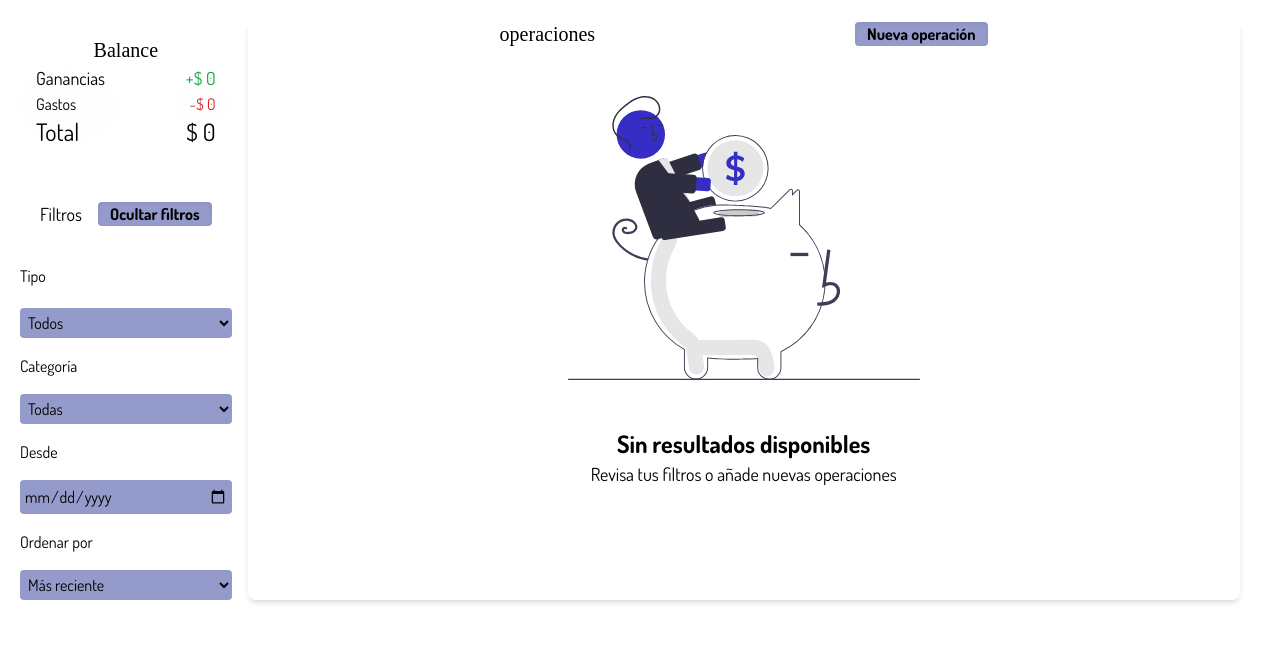
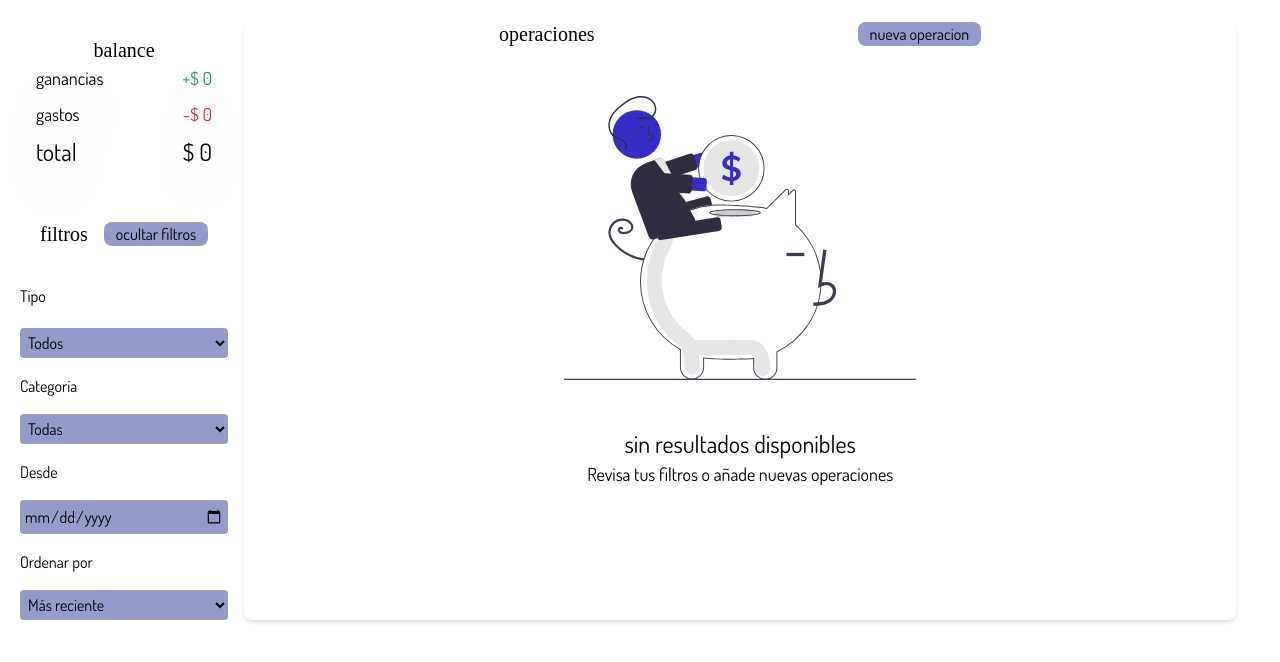
Before and after one commit to yakairi/Ahorradas, a plain HTML site: page index.html in a window 1280 px wide. Drawn offline with nearby package versions, Linux system fonts and the light colour scheme; a web font is replaced by a local one.

Commit message:
cambio de nombre al archivo js edicion del archivo html correccion de cierre de etiquetas y elimiacion de estilos y etiquetas que tenia por demas

```diff
--- a/index.html
+++ b/index.html
@@ -12,7 +12,6 @@
 <script>
 
     tailwind.config = {
-    darkMode: "class",
     theme: {
     extend: {
 
@@ -36,24 +35,25 @@
 
 
 <main class="flex justify-center flex-wrap w-full h-full gap-4 items-center p-5">
- <!-- seccin inicial balance  -->
+
 
 
 <section  class="flex  flex-wrap w-full h-full gap-4"><!--inicio seccion contenedor -->
 
 <div class="flex flex-col   gap-4 "><!-- inicio div contenedor  -->
+<!-- contebedores principales -->
+<!-- +++++++++++++++++++++++++++++++++++++++++++++ -->
 
+                 <div class="p-4">  <!-- contenedor balance  -->
 
-<div class="p-4"><!-- div contenedor balace -->
+                     <h2 class="font-serif text-xl text-center"> balance</h2>
 
-              <h2 class="font-serif text-xl text-center">Balance</h2>
+                <div class="text-lg flex flex-col gap-2  drop-shadow-2xl" > <!--  balance  -->
 
-     <div class="text-lg flex flex-col gap-2  drop-shadow-2xl ">
-
-            <div class="flex columns-2 justify-between  ">
+                    <div class="flex columns-2 justify-between"><!-- ganacias  -->
 
                         <div>
-                         <h3>Ganancias</h3>
+                            <h3>ganancias</h3>
                         </div>
 
                         <div class="text-green-600">
@@ -61,78 +61,59 @@
                            <span>+$</span>
                            <span>0</span>
                         </div>
-          </div>
+
+                    </div><!-- fin ganancias  -->
+
+                <div class="flex columns-2 justify-between"><!-- gastos  -->
+                    <div>
+                        <h3>gastos</h3>
                     </div>
 
-    <div class="flex columns-2 justify-between">
+                    <div class="text-red-600" >
+                        <span>-$</span>
+                        <span>0</span>
+                    </div>
+                </div><!-- fin gastos  -->
+
+                <div class="flex columns-2 justify-between text-2xl "><!--total -->
 
                     <div>
-
-            <h3>Gastos</h3>
-
-        </div>
-
-        <div class="text-red-600">
-
-            <span>-$</span>
-
-            <span>0</span>
-
-        </div>
-
-    </div>
-
-    <div class="flex columns-2 justify-between text-2xl ">
-
-        <div>
-
-            <h3>Total</h3>
-
+                        <h3>total</h3>
                     </div>
 
                     <div>
-
-            <span>$</span>
-
-            <span>0</span>
-
+                        <spa>$</spa>
+                        <spa>0</spa>
                     </div>
 
-    </div>
+                </div><!-- fin total  -->
 
-
-
-</div><!-- fin div contenedor balance -->
-
+            </div> <!-- fin balance  -->
+        </div> <!--fin contenedor balance  -->
 
 
  <!--        FILTROS         -->
 
  <!--seccion filtros -->
 
- <!-- <section class="p-4 shadow-md rounded bg-primary bg-opacity-5 backdrop-filter backdrop-blur-lg flex justify-between flex-col dark:shadow-[#c8d6bf] gap-2"> -->
 
-    <div class="flex columns-2 justify-between gap-4 items-center p-5">
+   <div class="flex columns justify-between gap-4 items-center p-5" >  <!-- contenedor filtros -->
+
 
            <div>
-
-                    <h2 class="font-sans text-lg">Filtros</h2>
-
+               <h2 class="font-serif text-xl ">filtros</h2>
            </div>
 
-                <div>
-
-                <button class="px-3 rounded hover:text-dark bg-primary dark:text-light hover:bg-secondary shadow-inner font-bold dark:bg-secondary dark:hover:bg-dark dark:hover:text-secondary">
-                  Ocultar filtros
-                </button>
-
-            </div>
-
-        </div>
+           <div class="px-3 rounded-lg hover:text-dark bg-primary  hover:bg-secondary   "> <!-- boton ocultar filtros -->
+             <button>ocultar filtros</button>
+           </div><!-- boton ocultar filtros -->
 
 
-    <div class="flex flex-col gap-5">
-              <!-- INPUT FILTRO TIPO -->
+  </div> <!--fin contenedor filtros  -->
+
+
+    <div class="flex flex-col gap-5">    <!-- inputs tipo filtro-->
+
 
               <label for="type-filters">Tipo</label>
 
@@ -141,41 +122,37 @@
                 <option value="GASTOS">Gasto</option>
                 <option value="GANANCIA">Ganancia</option>
            </select>
+    </div>    <!-- fin inputs tipo filtro-->
+
+ <!-- ++++++++++++++++++++++++++++++++++++++++++++++++++++++++++++++++++++++++++++ -->
+<!-- inputs filtros categorias-->
+
+           <label for="type-category">Categoría</label>
+
+                  <select name="categorias" id="type-category" class="bg-primary rounded p-1 hover:bg-accent ">
+
+                    <option value="Todas">Todas</option>
+                    <option value="Comida">Comida</option>
+                    <option value="Servicio">Servicio</option>
+                    <option value="Salidas">Salidas</option>
+                    <option value="Educación">Educación</option>
+                    <option value="Transporte">Transporte</option>
+
+                  </select>       <!--fin inputs filtros categorias-->
 
 
-   </div>
-
- <!-- INPUT FILTRO CATEGORIA -->
-<label for="type-category">Categoría</label>
-
-<select name="categorias" id="type-category" class="bg-primary rounded p-1 hover:bg-accent dark:bg-secondary dark:text-light dark:hover:bg-dark">
-
-      <option value="Todas">Todas</option>
-
-      <option value="Comida">Comida</option>
-
-      <option value="Servicio">Servicio</option>
-
-      <option value="Salidas">Salidas</option>
-
-      <option value="Educación">Educación</option>
-
-      <option value="Transporte">Transporte</option>
-
-</select>
-
-<!-- INPUT FILTRO FECHA-->
+<!-- ++++++++++++++++++++++++++++++++++++++++++++++++++++++++++++++++++++++++++++++++++++ -->
+<!-- inputs filtros tipo fecha-->
 
            <label for="expense-date">Desde</label>
 
-     <input id="expense-date" type="date" name="date" class="bg-primary rounded p-1 hover:bg-accent dark:bg-secondary " />
+              <input id="expense-date" type="date" name="date" class="bg-primary rounded p-1 hover:bg-accent  " />
 
               <!-- INPUT ORDENAR POR-->
 
                <label for="order-expense">Ordenar por</label>
 
-         <select  name="Ordenar" id="order-expense" class="bg-primary rounded p-1 hover:bg-accent dark:bg-secondary  ">
-
+                  <select  name="Ordenar" id="order-expense" class="bg-primary rounded p-1 hover:bg-accent  ">
 
                      <option value="Más reciente">Más reciente</option>
                      <option value="Más antiguo">Más antiguo</option>
@@ -186,50 +163,50 @@
 
                   </select>
 
-            </div>
-<!-- </section> fin seccion filtros -->
+</div><!-- fin inputs filtros -->
 
-        </div>
 
 <!-- seccion operaciones -->
 
-<section class="shadow-md w-4/5 rounded-lg bg-[#fff] justify-center ">
+              <div class="shadow-md w-4/5 rounded-lg bg-[#fff] justify-center "> <!-- seccion operaciones -->
 
-<div class="flex columns-2 justify-evenly gap-2 items-center"><!-- div contenedor operaciones -->
+                  <div class="flex columns-2 justify-evenly gap-2 items-center"> <!-- contenedor operaciones -->
 
-     <div >
-
-        <h2 class="font-serif text-xl">operaciones</h2>
+                    <div>
+                        <h2  class="font-serif text-xl">operaciones</h2>
                     </div>
-  <!-- boton nueva operacion -->
-    <div >
-
-        <button  class="gap-2  items-center flex w-full px-3 rounded hover:text-dark bg-primary dark:text-light hover:bg-secondary shadow-inner font-bold dark:bg-secondary dark:hover:bg-dark dark:hover:text-secondary">
+                    <div>
+                        <button class=" px-3 rounded-lg  bg-primary  hover:bg-secondary" >
+                            nueva operacion
+                        </button>
+                    </div>
 
 
-         Nueva operación
+                  </div> <!--fin contenedor operaciones -->
+<!-- +++++++++++++++++++++++++++++++++++++++++++++++++++++++++++++++++++++++++++++++++++++++ -->
+ <div class="flex flex-col justify-center items-center"><!-- contenedor imagen operaciones -->
 
+                     <div class="flex  justify-center my-8 p-4 w-96 ">
+                        <img src="imagenes/undraw_savings_re_eq4w.svg" alt="imagen representativa">
                      </div>
-</div> <!-- div contenedor operaciones -->
-   <div class="flex flex-col justify-center items-center">
 
-        <div class="flex w-96 justify-center my-8 p-4">
+                 </div><!--fin contenedor imagen operaciones -->
 
-           <img src="imagenes/undraw_savings_re_eq4w.svg" alt="">
+                 <div class="flex flex-col font-sans justify-center text-center" ><!-- contenedor texto operaciones -->
 
-       </div>
-       <div class="flex flex-col justify-center text-center">
-              <div class="text-2xl font-bold">
-                <h2>Sin resultados disponibles</h2>
+                    <div  class="text-2xl ">
+                        <p>sin resultados disponibles</p>
+
                     </div>
                     <div class="text-lg">
                         <p>Revisa tus filtros o añade nuevas operaciones</p>
                     </div>
-            </div>
-   </div>
+
+                 </div><!-- contenedor texto operaciones -->
+
+               </div>   <!-- fin seccion operaciones -->
 
 
-</section>
 
 
 
```
Also changed, not shown: app.js (deleted), main.js (added). Lines whose indentation alone changed are shown as unchanged.
